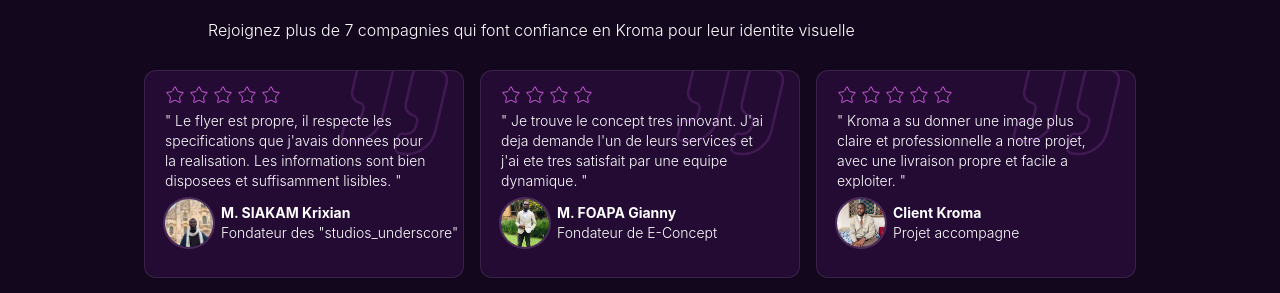
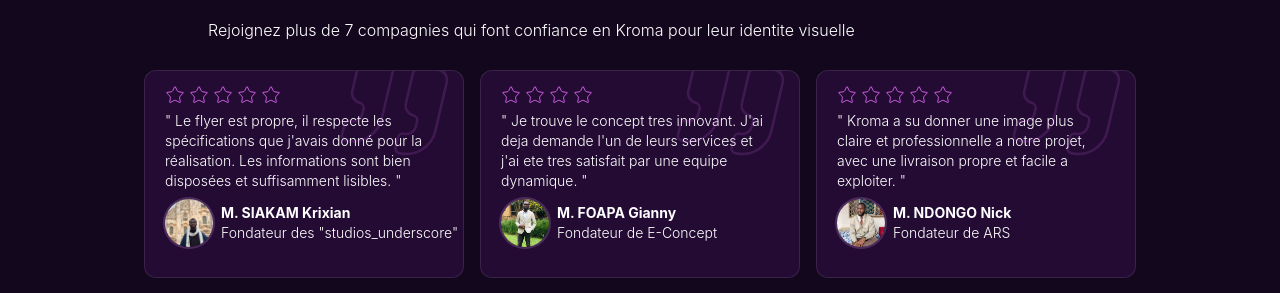
Before and after one commit to Kroma-it/KROMA, a React (Vite) app in the folder frontend/: page / in a window 1280 px wide. Shown: the part 2616-2909 px from the top of the page. Built offline with nearby package versions, Linux system fonts and the light colour scheme.

Commit message:
Update Home.tsx

```diff
--- a/frontend/src/pages/Home.tsx
+++ b/frontend/src/pages/Home.tsx
@@ -60,8 +60,8 @@
   {
     stars: 5,
     feedback:
-      "Le flyer est propre, il respecte les specifications que j'avais donnees pour la realisation. Les informations sont bien disposees et suffisamment lisibles.",
-    img: "/assets/2.webP",
+      "Le flyer est propre, il respecte les spécifications que j'avais donné pour la réalisation. Les informations sont bien disposées et suffisamment lisibles.",
+    img: "/assets/2.webp",
     name: "M. SIAKAM Krixian",
     poste: 'Fondateur des "studios_underscore"',
   },
@@ -69,7 +69,7 @@
     stars: 4,
     feedback:
       "Je trouve le concept tres innovant. J'ai deja demande l'un de leurs services et j'ai ete tres satisfait par une equipe dynamique.",
-    img: "/assets/1.webP",
+    img: "/assets/1.webp",
     name: "M. FOAPA Gianny",
     poste: "Fondateur de E-Concept",
   },
@@ -77,9 +77,9 @@
     stars: 5,
     feedback:
       "Kroma a su donner une image plus claire et professionnelle a notre projet, avec une livraison propre et facile a exploiter.",
-    img: "/assets/3.webP",
-    name: "Client Kroma",
-    poste: "Projet accompagne",
+    img: "/assets/3.webp",
+    name: "M. NDONGO Nick",
+    poste: "Fondateur de ARS",
   },
 ];
 
```
